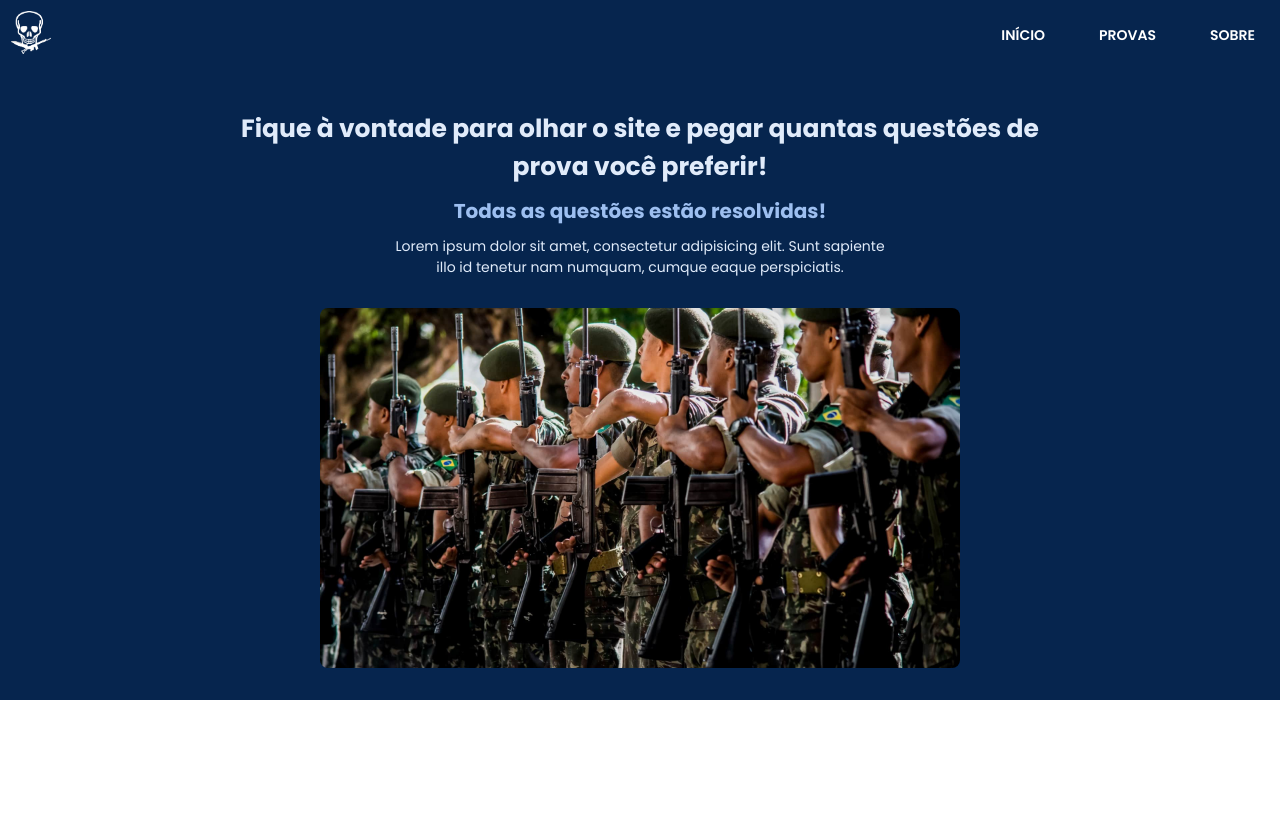
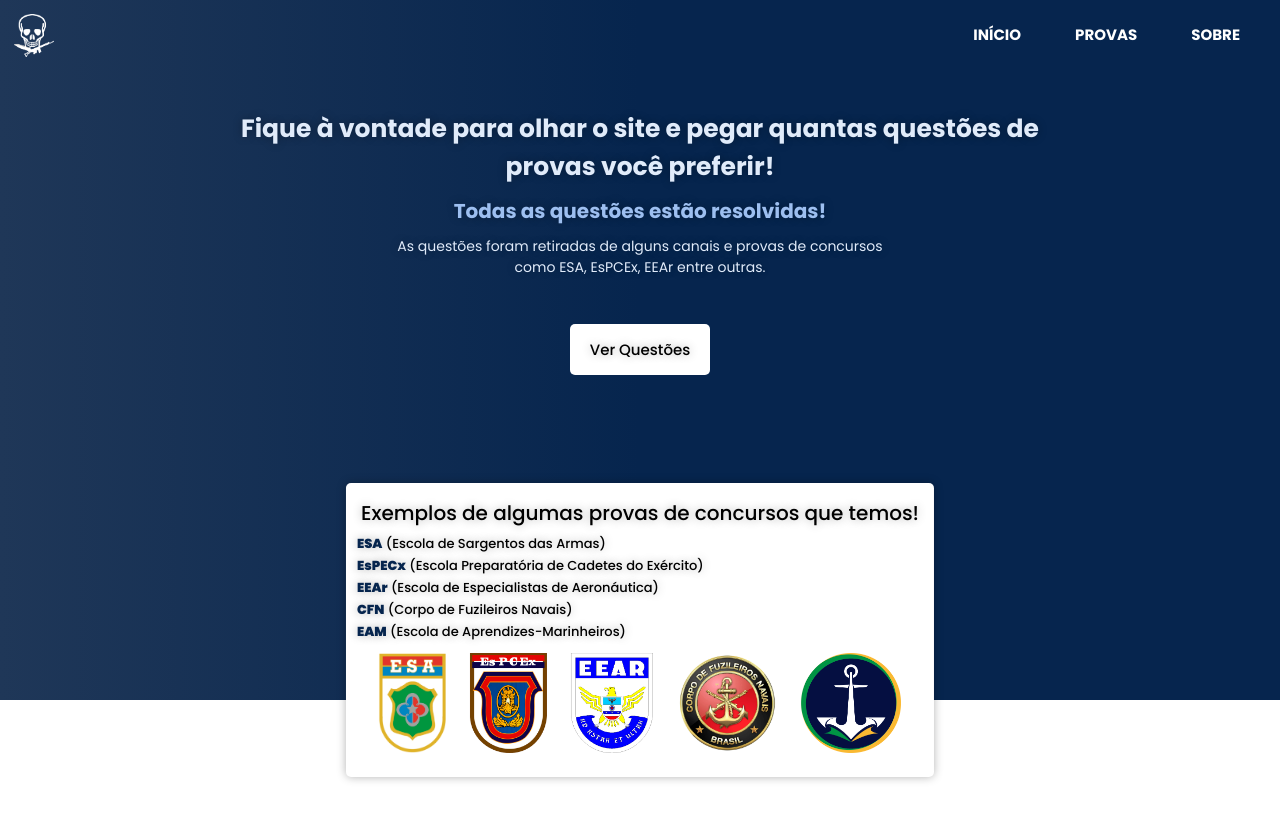
Before and after one commit to DevGomes2022/ProvasDeCarreira, a plain HTML site: page index.html in a window 1280 px wide. Shown: the top 820 px of the page. Drawn offline with nearby package versions, Linux system fonts and the light colour scheme.

Commit message:
Segundo commit
Ajustei tudo do header, e arrumei o banner

```diff
--- a/index.html
+++ b/index.html
@@ -10,19 +10,23 @@
 </head>
 <body>
     <div class="container">
-        <header class="mov-a">
+        <div id="btnTop">
+            <img src="assets/IMGS/seta-cima.png" alt="">
+        </div>
+        <header id="cor" class="mov-a">
             <div class="logo">
-                <img src="assets/IMGS/Logo PdC-Branco.png" alt="Logo PdC">
+                <img id="log-a" src="assets/IMGS/Logo PdC-Branco.png" alt="Logo PdC">
+                <img id="log-b" src="assets/IMGS/Logo PdC.png" alt="Logo PdC">
             </div>
             <div class="menu-pc">
                 <ul>
-                    <li><a href="#inicio">INÍCIO</a></li>
-                    <li><a href="#provas">PROVAS</a></li>
-                    <li><a href="#sobre">SOBRE</a></li>
+                    <li><a href="#inicio" id="link-a">INÍCIO</a></li>
+                    <li><a href="#provas" id="link-b">PROVAS</a></li>
+                    <li><a href="#sobre" id="link-c">SOBRE</a></li>
                 </ul>
             </div>
             <div class="menu-btn" onclick="menuShow()">
-                <svg class="menu-btn-svg" xmlns="http://www.w3.org/2000/svg" width="44" height="44" viewBox="0 0 24 24" stroke-width="1.5" stroke="black" fill="none" stroke-linecap="round" stroke-linejoin="round">
+                <svg class="menu-btn-svg" xmlns="http://www.w3.org/2000/svg" width="44" height="44" viewBox="0 0 24 24" stroke-width="1.5" stroke="#" fill="none" stroke-linecap="round" stroke-linejoin="round">
                     <path stroke="none" d="M0 0h24v24H0z" fill="none"/>
                     <line x1="4" y1="6" x2="20" y2="6" />
                     <line x1="4" y1="12" x2="20" y2="12" />
@@ -38,14 +42,32 @@
             </div>
         </header>
         <div class="apresentacao" id="inicio">
-            <h1>Fique à vontade para olhar o site e pegar quantas questões de prova você preferir!</h1>
-            <h2>Todas as questões estão resolvidas!</h2>
-            <p>Lorem ipsum dolor sit amet, consectetur adipisicing elit. Sunt sapiente illo id tenetur nam numquam, cumque eaque perspiciatis.</p>
-            <div class="banner">
-                <img src="assets/IMGS/Banner.jpg" alt="banner">
+            <h1 class="mov-b">Fique à vontade para olhar o site e pegar quantas questões de provas você preferir!</h1>
+            <h2 class="mov-c">Todas as questões estão resolvidas!</h2>
+            <p class="mov-b">As questões foram retiradas de alguns canais e provas de concursos como ESA, EsPCEx, EEAr entre outras.</p>
+            <div class="btn-questoes mov-c">
+                <a href="#">Ver Questões</a>
+            </div>
+            <div class="banner mov-a">
+                <h1>Exemplos de algumas provas de concursos que temos!</h1>
+                <p class="mov-d" ><strong class="cor-principal">ESA</strong> (Escola de Sargentos das Armas)</p>
+                <p class="mov-e" ><strong class="cor-principal">EsPECx</strong> (Escola Preparatória de Cadetes do Exército)</p>
+                <p class="mov-f" ><strong class="cor-principal">EEAr</strong> (Escola de Especialistas de Aeronáutica)</p>
+                <p class="mov-g" ><strong class="cor-principal">CFN</strong> (Corpo de Fuzileiros Navais)</p>
+                <p class="mov-h" ><strong class="cor-principal">EAM</strong> (Escola de Aprendizes-Marinheiros)</p>
+                <div class="brasao">
+                    <img class="mov-d" src="assets/IMGS/Logo ESA.png" alt="Logo ESA">
+                    <img class="mov-e" src="assets/IMGS/Logo EsPCEx.png" alt="Logo EsPCEx">
+                    <img class="mov-f" src="assets/IMGS/Logo EEar.png" alt="Logo EEAr">
+                    <img class="mov-g" src="assets/IMGS/Logo CFN.png" alt="Logo CFN">
+                    <img class="mov-h" src="assets/IMGS/Logo EAM.png" alt="Logo EAM">
+                </div>
             </div>
         </div>
+
     </div>
     <script src="java.js"></script>
+    <script src="scroltop.js"></script>
+    <script src="scrolmenu.js"></script>
 </body>
 </html>
--- a/java.js
+++ b/java.js
@@ -17,5 +17,47 @@ sr.reveal(".mov-a", {
 
 sr.reveal(".mov-b", {
     duration: 600,
-    delay: 400
+    origin: "left",
+    distance: "100px"
 });
+
+sr.reveal(".mov-c", {
+    duration: 600,
+    origin: "right",
+    distance: "100px"
+});
+
+sr.reveal(".mov-d", {
+    duration: 600,
+    delay: 700,
+    origin: "bottom",
+    distance: "100px"
+});
+
+sr.reveal(".mov-e", {
+    duration: 600,
+    delay: 900,
+    origin: "bottom",
+    distance: "100px"
+});
+
+sr.reveal(".mov-f", {
+    duration: 600,
+    delay: 1100,
+    origin: "bottom",
+    distance: "100px"
+});
+
+sr.reveal(".mov-g", {
+    duration: 600,
+    delay: 1300,
+    origin: "bottom",
+    distance: "100px"
+});
+
+sr.reveal(".mov-h", {
+    duration: 600,
+    delay: 1500,
+    origin: "bottom",
+    distance: "100px"
+});
--- /dev/null
+++ b/scrolmenu.js
@@ -0,0 +1,21 @@
+const cor = document.getElementById("cor")
+const linka = document.getElementById("link-a")
+const linkb = document.getElementById("link-b")
+const linkc = document.getElementById("link-c")
+const loga = document.getElementById("log-a")
+const logb = document.getElementById("log-b")
+
+document.addEventListener('scroll',ocultar)
+
+function ocultar(){
+    if(window.scrollY > 50){
+        cor.style.backgroundColor = "#06254e"
+        cor.style.boxShadow = "0px 0px 10px rgba(0, 0, 0, 0.4)"
+    }
+    else{
+        cor.style.backgroundColor = "transparent"
+        cor.style.boxShadow = "0px 0px 10px rgba(0, 0, 0, 0)"
+    }
+}
+
+ocultar()
--- /dev/null
+++ b/scroltop.js
@@ -0,0 +1,18 @@
+const btn = document.getElementById("btnTop")
+
+btn.addEventListener("click", function(){
+    window.scrollTo(0,0)
+})
+
+document.addEventListener('scroll',ocultar)
+
+function ocultar(){
+    if(window.scrollY > 300){
+        btn.style.display = "flex"
+    }
+    else{
+        btn.style.display = "none"
+    }
+}
+
+ocultar()
--- a/styles.css
+++ b/styles.css
@@ -11,6 +11,7 @@
 
 html {
     scroll-behavior: smooth;
+    overflow-x: hidden;
 }
 
 .container {
@@ -23,8 +24,13 @@ header {
     width: 100%;
     height: 70px;
     position: fixed;
-    background-color: transparent;
     z-index: 999;
+}
+
+#cor {
+    width: 100%;
+    height: 70px;
+    transition: 0.4s;
 }
 
 .logo {
@@ -33,13 +39,17 @@ header {
 
 .logo img {
     width: 40px;
-    padding: 11px;
+    padding: 14px;
+}
+
+#log-b {
+    display: none;
 }
 
 .menu-pc {
     position: absolute;
-    top: 15px;
-    right: 0px;
+    top: 13px;
+    right: 15px;
 }
 
 .menu-pc ul {
@@ -57,8 +67,8 @@ header {
     padding: 5px 15px;
     text-decoration: none;
     border-radius: 5px;
-    font-size: 14px;
-    font-weight: 600;
+    font-size: 15px;
+    font-weight: 700;
     font-family: 'Poppins', sans-serif;
     transition: 0.4s;
 }
@@ -83,6 +93,7 @@ header {
     cursor: pointer;
     border-radius: 5px;
     transition: 0.4s;
+    stroke: white;
 }
 
 .menu-btn-svg:hover {
@@ -118,7 +129,7 @@ header {
 
 .menu-mobile a:hover {
     color: white;
-    background-color: #1165d4;
+    background-color: #06254e;
 }
 
 @media screen and (max-width: 400px){
@@ -139,10 +150,11 @@ header {
     width: 100%;
     height: 600px;
     padding-top: 100px;
-    background-color: #06254e;
+    background-image: linear-gradient(to left, #06254e, #06254e, #1f3758);
+    position: relative;
 }
 
-.apresentacao h1 {
+.apresentacao > h1 {
     max-width: 800px;
     margin: auto;
     text-align: center;
@@ -151,9 +163,10 @@ header {
     font-family: 'Poppins', sans-serif;
     color: #e0ebfa;
     padding: 10px;
+    text-shadow: 0px 0px 10px rgba(0, 0, 0, 0.3);
 }
 
-.apresentacao h2 {
+.apresentacao > h2 {
     max-width: 800px;
     margin: auto;
     text-align: center;
@@ -161,9 +174,10 @@ header {
     text-align: center;
     font-family: 'Poppins', sans-serif;
     color: #9dbff0;
+    text-shadow: 0px 0px 10px rgba(0, 0, 0, 0.3);
 }
 
-.apresentacao p {
+.apresentacao > p {
     max-width: 500px;
     margin: auto;
     text-align: center;
@@ -172,27 +186,119 @@ header {
     font-family: 'Poppins', sans-serif;
     color: #e0ebfa;
     padding: 10px;
+    text-shadow: 0px 0px 10px rgba(0, 0, 0, 0.3);
+}
+
+.btn-questoes {
+    text-align: center;
+    margin: 50px 0px;
+}
+
+.btn-questoes > a {
+    padding: 15px 20px;
+    color: black;
+    text-decoration: none;
+    font-family: 'Poppins', sans-serif;
+    font-size: 15px;
+    font-weight: 500;
+    background-color: white;
+    border-radius: 5px;
+    text-shadow: 0px 0px 10px rgba(0, 0, 0, 0.3);
+    transition: 0.4s;
+}
+
+.btn-questoes > a:hover {
+    background-color: #cccdce;
 }
 
 .banner {
-    text-align: center;
-    margin: auto;
-    padding-top: 20px;
+    position: absolute;
+    top: 90%;
+    left: 50%;
+    transform: translate(-50%,-50%);
+    background-color: white;
+    box-shadow: 0px 0px 10px rgba(0, 0, 0, 0.3);
+    border-radius: 5px;
+    width: auto;
+    height: auto;
+    padding: 10px;
 }
 
-.banner img{
-    width: 50%;
-    height: auto;
-    border-radius: 8px;
+.banner h1 {
+    font-size: 20px;
+    text-align: center;
+    font-family: 'Poppins', sans-serif;
+    font-weight: 500;
+    color: black;
+    padding: 5px;
+    text-shadow: 0px 0px 10px rgba(0, 0, 0, 0.3);
 }
 
-@media screen and (max-width: 1000px) {
-    .banner img {
-        width: 70%;
+.banner p {
+    font-size: 13px;
+    text-align: initial;
+    font-family: 'Poppins', sans-serif;
+    display: block;
+    font-weight: 500;
+    color: black;
+    padding: 1px;
+    text-shadow: 0px 0px 10px rgba(0, 0, 0, 0.3);
+}
+
+.brasao {
+    margin: auto;
+    text-align: center;
+}
+
+.brasao img {
+    display: inline-block;
+    height: 100px;
+    padding: 10px;
+}
+
+@media screen and (max-width: 1150px) {
+    .brasao img {
+        height: 70px;
+    }
+}
+
+@media screen and (max-width: 650px) {
+    .banner {
+        min-width: 300px;
+    }
+    .banner h1 {
+        font-size: 15px;
     }
 }
 
 /*==================*/
-.mov-a, .mov-b {
+
+#btnTop{
+    background-color: #06254e;
+    width: 25px;
+    height: 25px;
+    border-radius: 10px;
+    padding: 10px;
+    position: fixed;
+    bottom: 25px;
+    right: 25px;
+    display: flex;
+    cursor: pointer;
+    transition: 0.4s;
+}
+
+#btnTop:hover {
+    background-color: #242d3a;
+}
+
+/*==================*/
+.mov-a, .mov-b, .mov-c, .mov-d {
     visibility: hidden;
 }
+
+/*========ajustes========*/
+
+.cor-principal {
+    font-weight: 900;
+    color: #06254e;
+}
```
Also changed, not shown: assets/IMGS/Logo CFN.png (added), assets/IMGS/Logo EAM.png (added), assets/IMGS/seta-cima.png (added).
